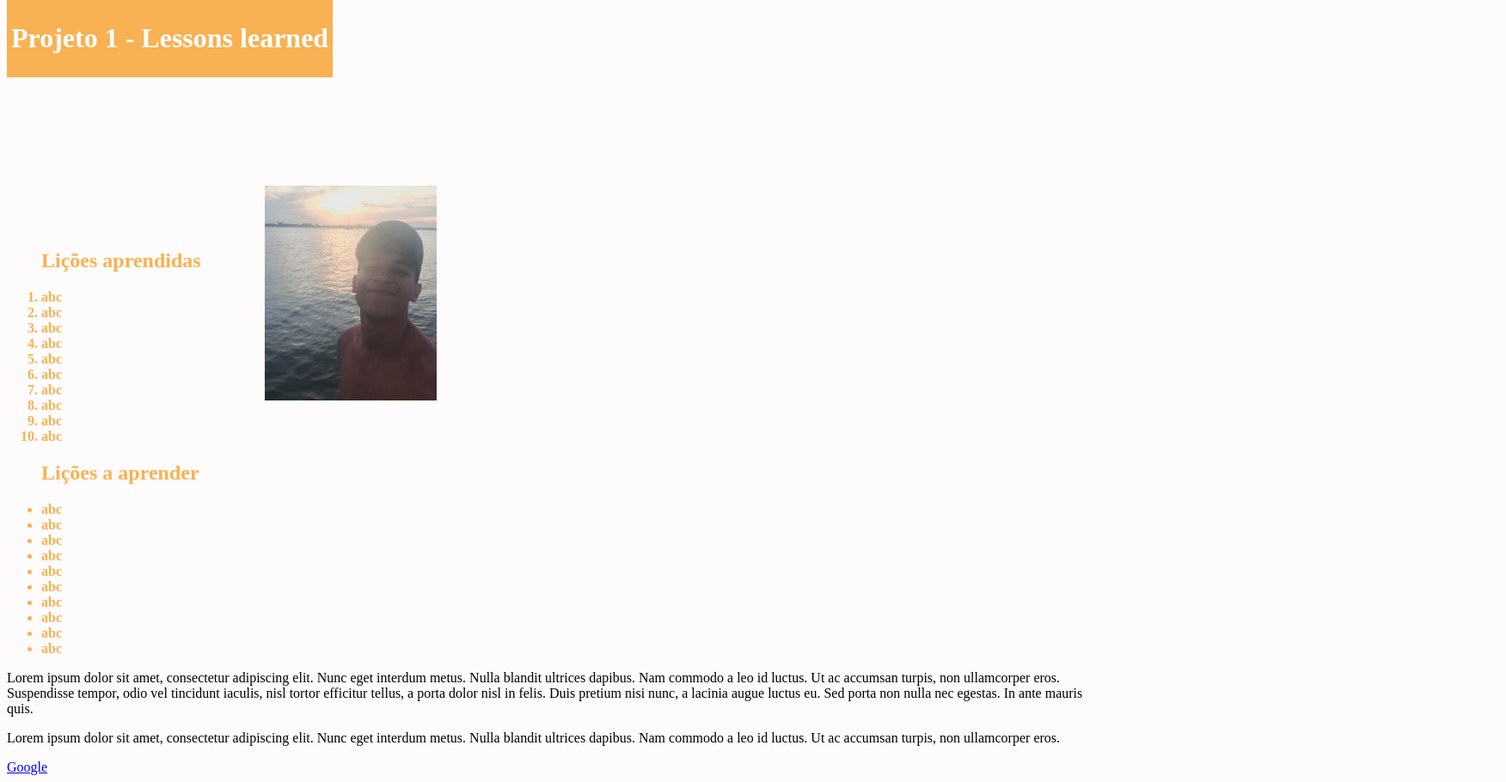
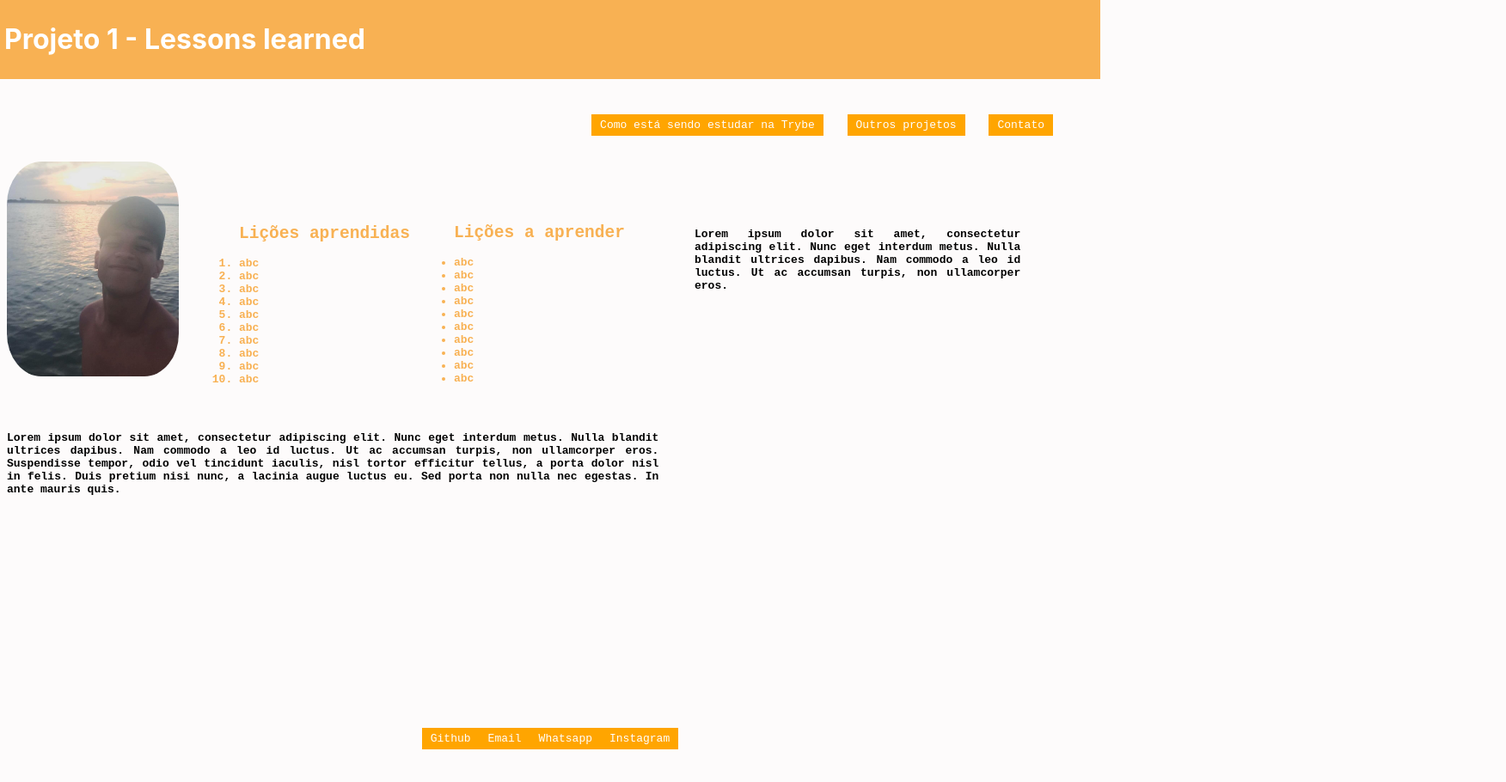
Before and after one commit to luccarendall/fundametal-lessons-learned, a website: page index.html in a window 1280 px wide. Shown: the whole page at 86% size, 1752 px wide, since content can reach past the window. After the commit the page ends 880 px from the top, so only its background shows below. Drawn offline with Linux system fonts and the light colour scheme.

Commit message:
Requisito 10

```diff
--- a/index.html
+++ b/index.html
@@ -1,23 +1,45 @@
 <!DOCTYPE html>
 <html lang="en">
   <head>
-    <meta charset="UTF-8">
-    <meta http-equiv="X-UA-Compatible" content="IE=edge">
-    <meta name="viewport" content="width=device-width, initial-scale=1.0">
+    <meta charset="UTF-8" />
+    <meta http-equiv="X-UA-Compatible" content="IE=edge" />
+    <meta name="viewport" content="width=device-width, initial-scale=1.0" />
     <title>Projeto 1 - Lessons learned</title>
-    <link rel="stylesheet" href="style.css">
+    <link rel="stylesheet" href="style.css" />
   </head>
   <body>
-<div id="cabecalho">
+    <header id="cabecalho">
       <h1 id="titulo">Projeto 1 - Lessons learned</h1>
-</div>
+    </header>
 
-<p>
+    <nav>
+      <ul>
+        <li><a href="#article">Como está sendo estudar na Trybe</a></li>
+        <li><a href="https://github.com/LuccaRendall?tab=repositories"target="_blank">Outros projetos</a></li>
+        <li><a href="#rodape">Contato</a></li>
+      </ul>
+    </nav>
 
+    <img id="minha_foto" src="eu.jpeg" alt="lucca-rendall.jpeg" />
+
+    <article id="article">
+        Lorem ipsum dolor sit amet, consectetur adipiscing elit. Nunc eget
+        interdum metus. Nulla blandit ultrices dapibus. Nam commodo a leo id
+        luctus. Ut ac accumsan turpis, non ullamcorper eros. Suspendisse tempor,
+        odio vel tincidunt iaculis, nisl tortor efficitur tellus, a porta dolor
+        nisl in felis. Duis pretium nisi nunc, a lacinia augue luctus eu. Sed
+        porta non nulla nec egestas. In ante mauris quis.
+      </article>
+
+      <aside>
+        <p id="text">
+          Lorem ipsum dolor sit amet, consectetur adipiscing elit. Nunc eget
+          interdum metus. Nulla blandit ultrices dapibus. Nam commodo a leo id
+          luctus. Ut ac accumsan turpis, non ullamcorper eros.
         </p>
+      </aside>
 
-<img id="minha_foto" src="eu.jpeg" alt="lucca-rendall.jpeg">
-
+    <section>
       <ol id="licoes_aprendidas">
         <h2>Lições aprendidas</h2>
         <li>abc</li>
@@ -31,7 +53,9 @@
         <li>abc</li>
         <li>abc</li>
       </ol>
+    </section>
 
+    <section>
       <ul id="licoes_a_aprender">
         <h2>Lições a aprender</h2>
         <li>abc</li>
@@ -45,21 +69,14 @@
         <li>abc</li>
         <li>abc</li>
       </ul>
-
-<article>
-    Lorem ipsum dolor sit amet, consectetur adipiscing elit. Nunc eget interdum metus. Nulla blandit ultrices dapibus. Nam commodo a leo id luctus. Ut ac accumsan turpis, non ullamcorper eros. Suspendisse tempor, odio vel tincidunt iaculis, nisl tortor efficitur tellus, a porta dolor nisl in felis. Duis pretium nisi nunc, a lacinia augue luctus eu. Sed porta non nulla nec egestas. In ante mauris quis.
-</article>
-
-<aside>
-    <p>
-        Lorem ipsum dolor sit amet, consectetur adipiscing elit. Nunc eget interdum metus. Nulla blandit ultrices dapibus. Nam commodo a leo id luctus. Ut ac accumsan turpis, non ullamcorper eros.
-    </p>
-</aside>
-
-
+    </section>
 
     <footer id="rodape">
-    <a href="https://www.google.com/"target="_blank">Google</a>
+      <a href="https://github.com/LuccaRendall" target="_blank">Github</a>
+      <a href="mailto:luccarendall1@gmail.com"target="_blank">Email</a>
+      <a href="https://api.whatsapp.com/send?phone=5581986339926&text=Oi%20Lucca%2C%20vim%20pelo%20seu%20projeto%20Lessons%20Learned.%20Tudo%20bem%3F%20V%C3%A1%20beber%20%C3%A1gua!" target="_blank">Whatsapp</a>
+      <a href="https://www.instagram.com/luccarendall/" target="_blank">Instagram</a>
+
     </footer>
   </body>
 </html>
--- a/style.css
+++ b/style.css
@@ -1,11 +1,37 @@
 body {
   background-color: rgb(253, 251, 251);
+  font-family: monospace;
+  overflow-x:hidden
 }
 
 #cabecalho {
   background-color: rgb(248, 177, 83);
   position: fixed;
   top: 0px;
+  right: 0px;
+  left: 0px;
+
+  z-index: 1;
+  font-family: -apple-system, BlinkMacSystemFont, "Segoe UI", Roboto, Oxygen,
+    Ubuntu, Cantarell, "Open Sans", "Helvetica Neue", sans-serif;
+}
+
+nav ul {
+  top: 120px;
+  position: absolute;
+  display: inline-block;
+  list-style: none;
+  right: 45px;
+}
+
+nav ul li {
+  display: inline;
+  padding: 5px;
+  margin: 5px;
+}
+
+nav ul li:hover {
+  color: blue;
 }
 
 #titulo {
@@ -16,27 +42,64 @@ body {
 #minha_foto {
   width: 200px;
   position: relative;
-    top: 200px;
-    left: 300px;
+  top: 180px;
+  border-radius: 20%;
+}
+
+#article, #text {
+  position: relative;
+  top: 150px;
+  font-weight: bold;
+  text-align: justify;
+}
+
+#article{
+    top: 240px;
+    right: 0px;
+    width: 60%;
+
+}
+
+#text{
+    top: -85px;
+    right: 0px;
+    left: 800px;
+    width: 30%;
+
 }
 
 #licoes_aprendidas {
   position: relative;
-    color:rgb(248, 177, 83);
+  top: -180px;
+  left: 230px;
+  color: rgb(248, 177, 83);
   font-weight: bold;
 }
 
 #licoes_a_aprender {
   position: relative;
-    color:rgb(248, 177, 83);
+  color: rgb(248, 177, 83);
   font-weight: bold;
+  top: -386px;
+  left: 480px;
 }
 
 #rodape {
+    display: table;
+    text-align: center;
+    margin-left: auto;
+    margin-right: auto;
 }
 
-  a{
+a {
   position: relative;
+  padding: 5px 10px;
+  display: inline-block;
+  color: white;
+  text-decoration: none;
+  background-color: orange;
+}
 
-
+a:hover{
+    border: 2px solid black
 }
```
Lines whose indentation alone changed are shown as unchanged.
